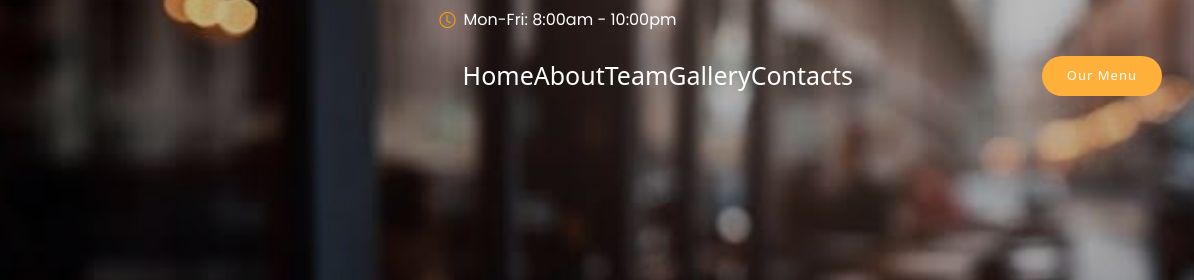
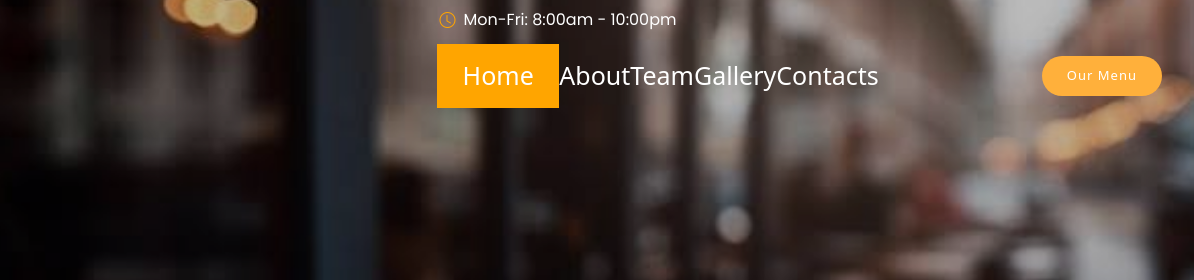
Before and after one commit to kevsdevs-mjck/menu4you_kmjck, a plain HTML site: page index.html in a window 1280 px wide. In both pictures the pointer is over the item "Home". Shown: the top 280 px of the page, 86-1280 px from the left. Drawn offline with Linux system fonts and the light colour scheme.

Commit message:
Update style.css

```diff
--- a/asset/css/style.css
+++ b/asset/css/style.css
@@ -151,7 +151,11 @@ HEADER STYLES
     margin-bottom: 20px;
     font-size: 25px;
 }
-
+.nav-links li:hover{
+    color: white;
+    background-color: orange;
+    padding: 1vw 2vw;
+}
 @media(min-width: 1024px) {
     .nav-links {
         width: 60vw;
```
